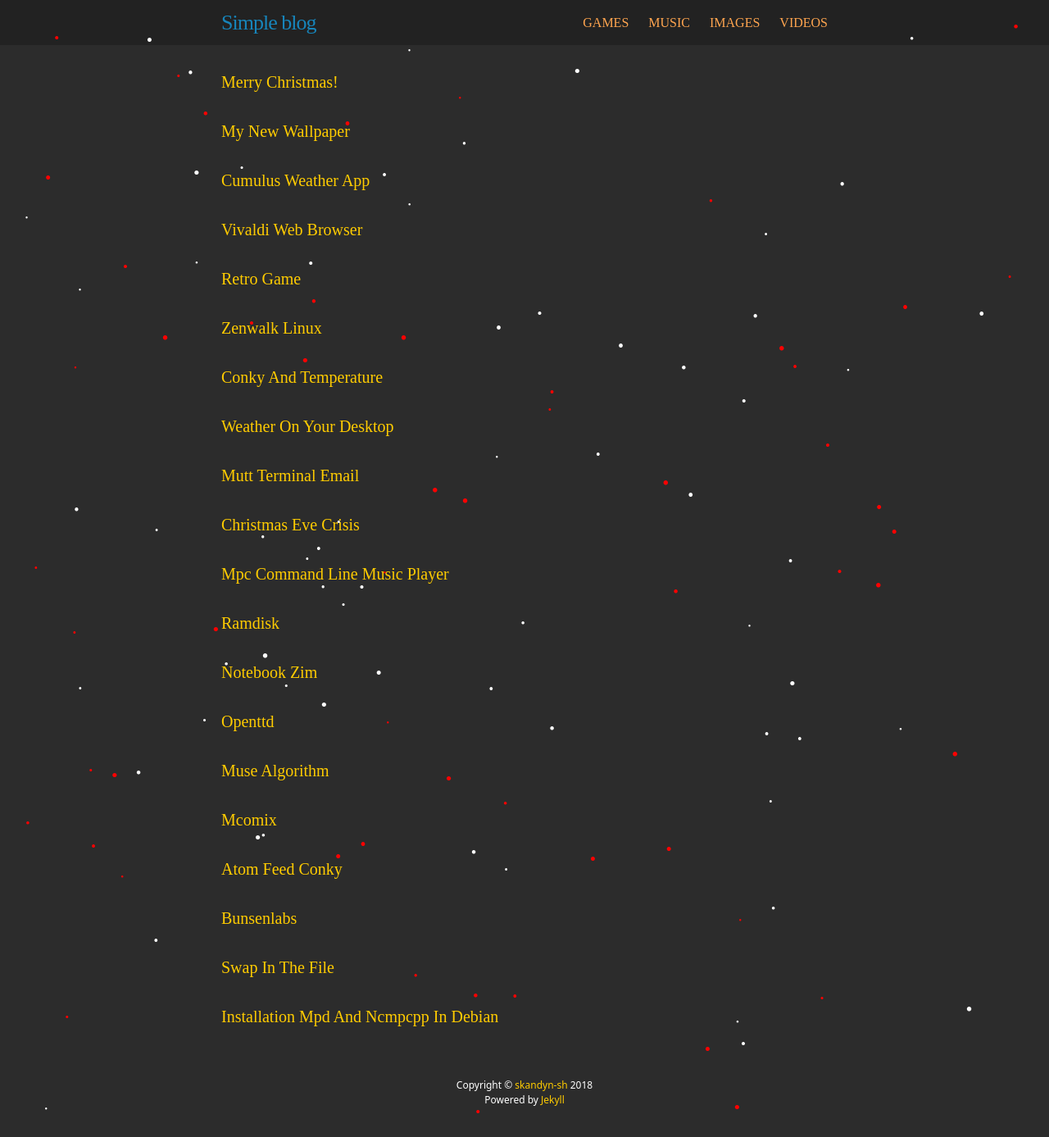
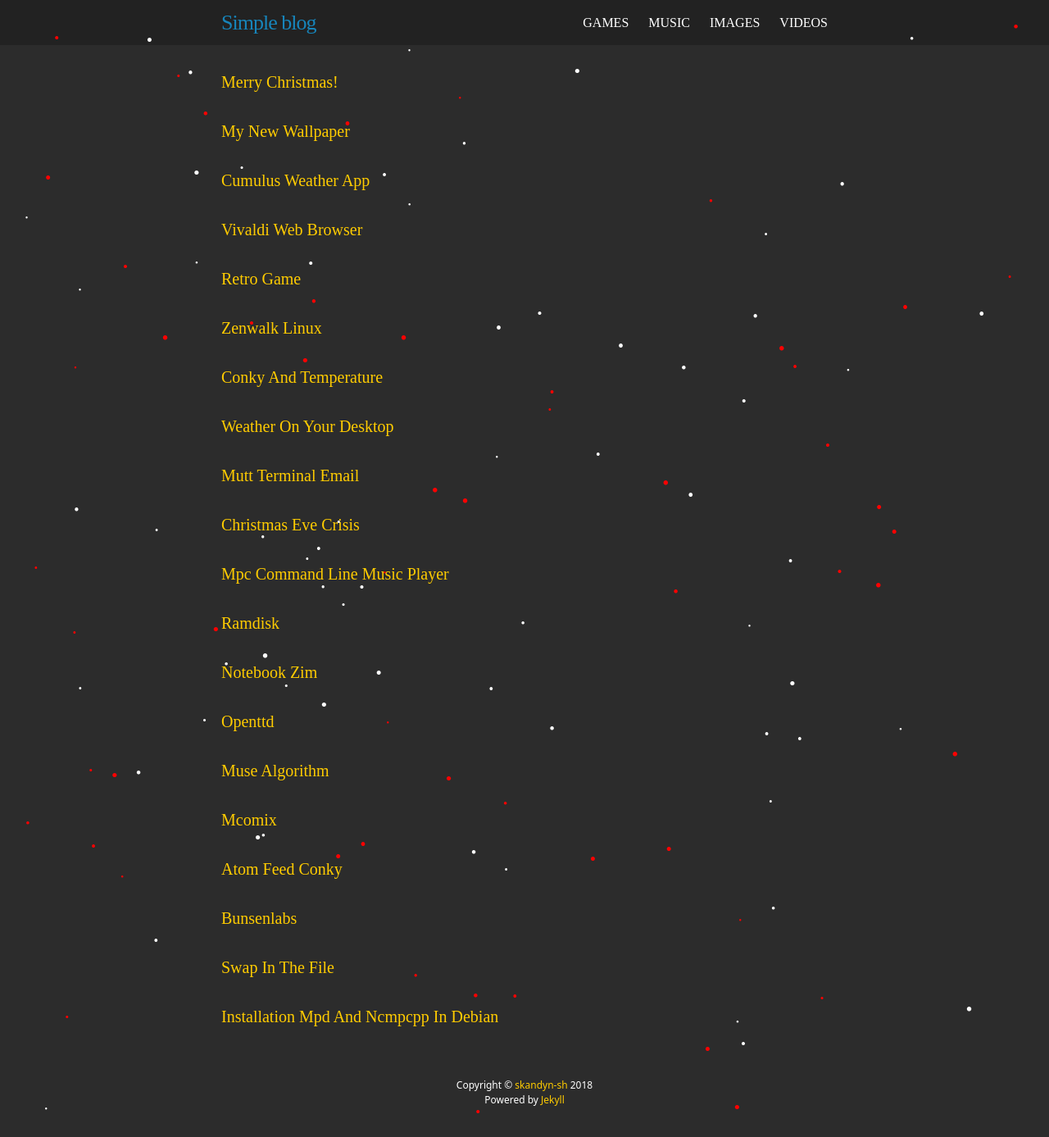
Before and after one commit to skandyn-sh/skandyn-sh.github.io, a Jekyll site: the page built from index.html, in a window 1280 px wide. Shown: the whole page at 82% size. Built offline with Jekyll 4.4.1, drawn with Linux system fonts in a browser that asks for light colours; nearby versions of some CDN libraries; library files that are not in the unit come from our copies; comment, search, counter and statistics services are not loaded.

Commit message:
Update main.scss

```diff
--- a/css/main.scss
+++ b/css/main.scss
@@ -14,7 +14,7 @@
 $spacing-unit:     30px;
 
 $text-color:       #ddd;
-$text-color2:      #ffa54f;
+$text-color2:      #ffffff;
 $text-color3:      #00ff00;
 $text-color4:      #00ffff;
 $background-color: #2c2c2c;
```
